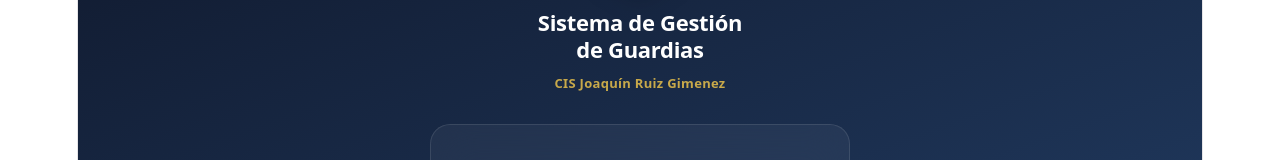
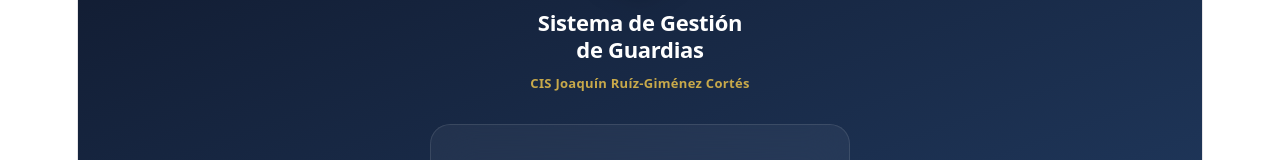
Before and after one commit to paulamago-dot/gestor-turnos, a React (Vite) app: page / in a window 1280 px wide. Shown: the part 169-329 px from the top of the page. Built offline with nearby package versions, Linux system fonts and the light colour scheme.

Commit message:
fix: correct CIS name to Joaquín Ruíz-Giménez Cortés

```diff
--- a/src/GestorTurnos.jsx
+++ b/src/GestorTurnos.jsx
@@ -195,7 +195,7 @@
         Sistema de Gestión<br/>de Guardias
       </h1>
       <p style={{color:"#c8a94a",fontSize:large?14:13,margin:"8px 0 0",fontWeight:600,letterSpacing:0.3}}>
-        CIS Joaquín Ruiz Gimenez
+        CIS Joaquín Ruíz-Giménez Cortés
       </p>
     </div>
   );
```
